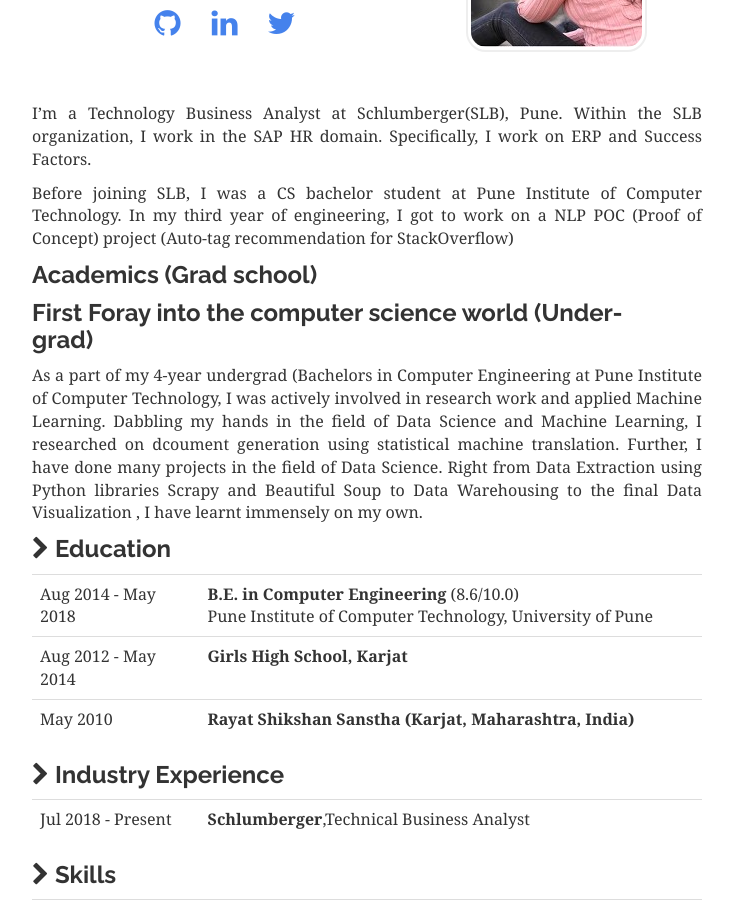
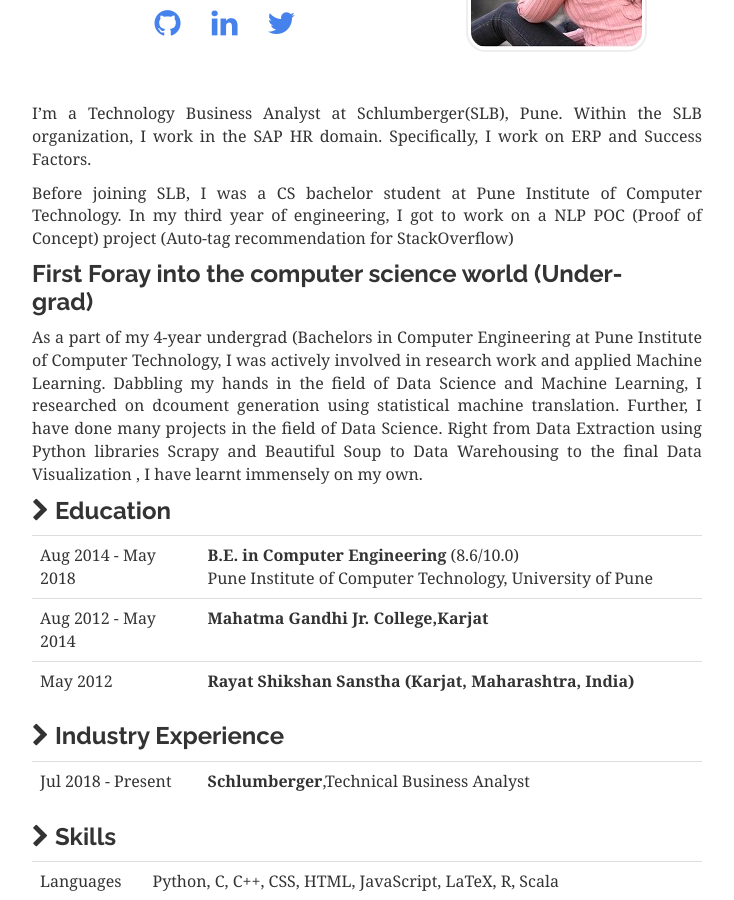
Before and after one commit to prachisudrik/prachisudrik.github.io, a Jekyll site: the page built from about.md, in a window 1280 px wide and 900 px high, scrolled down 279 px. Shown: the whole window, without its empty margins (273-1007 px from the left). Built offline with Jekyll 4.4.1, drawn with Linux system fonts in a browser that asks for light colours; nearby versions of some CDN libraries; comment, search, counter and statistics services are not loaded.

Commit message:
Update cv.md

```diff
--- a/_includes/cv.md
+++ b/_includes/cv.md
@@ -1,9 +1,6 @@
 I'm a Technology Business Analyst at Schlumberger(SLB), Pune. Within the SLB organization, I work in the SAP HR domain. Specifically, I work on ERP and Success Factors.
 
 Before joining SLB, I was a CS bachelor student at Pune Institute of Computer Technology.  In my third year of engineering, I got to work on a NLP POC (Proof of Concept) project (Auto-tag recommendation for StackOverflow)
-
-
-<h2>Academics (Grad school)</h2>
 
 <h2>First Foray into the computer science world (Under-grad)</h2>
 
@@ -25,11 +22,11 @@ As a part of my 4-year undergrad (Bachelors in Computer Engineering at Pune Inst
   <tr>
     <td class="col-md-3">Aug 2012 - May 2014</td>
     <td>
-        <strong>Girls High School, Karjat</strong>
+        <strong>Mahatma Gandhi Jr. College,Karjat</strong>
     </td>
   </tr>
   <tr>
-    <td class="col-md-3">May 2010</td>
+    <td class="col-md-3">May 2012</td>
     <td>
       <strong>Rayat Shikshan Sanstha (Karjat, Maharashtra, India)</strong>
     </td>
```
